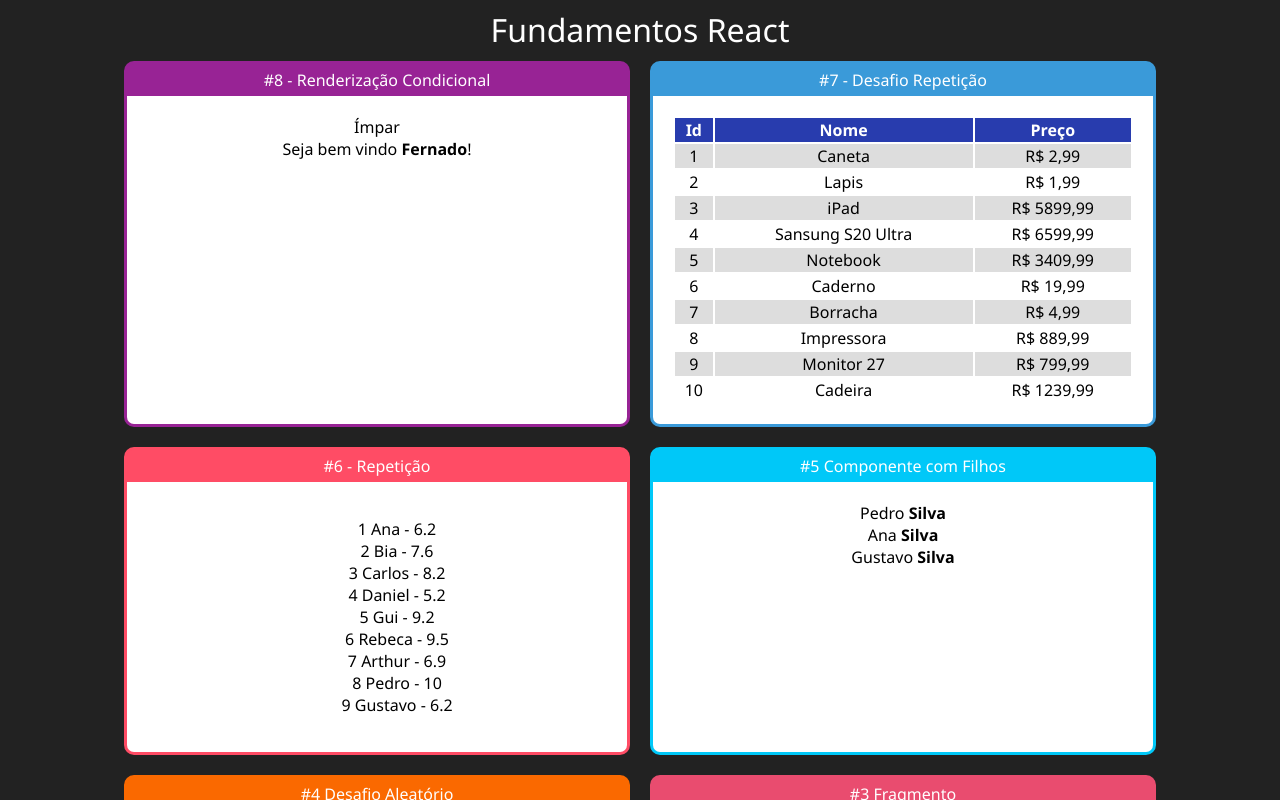
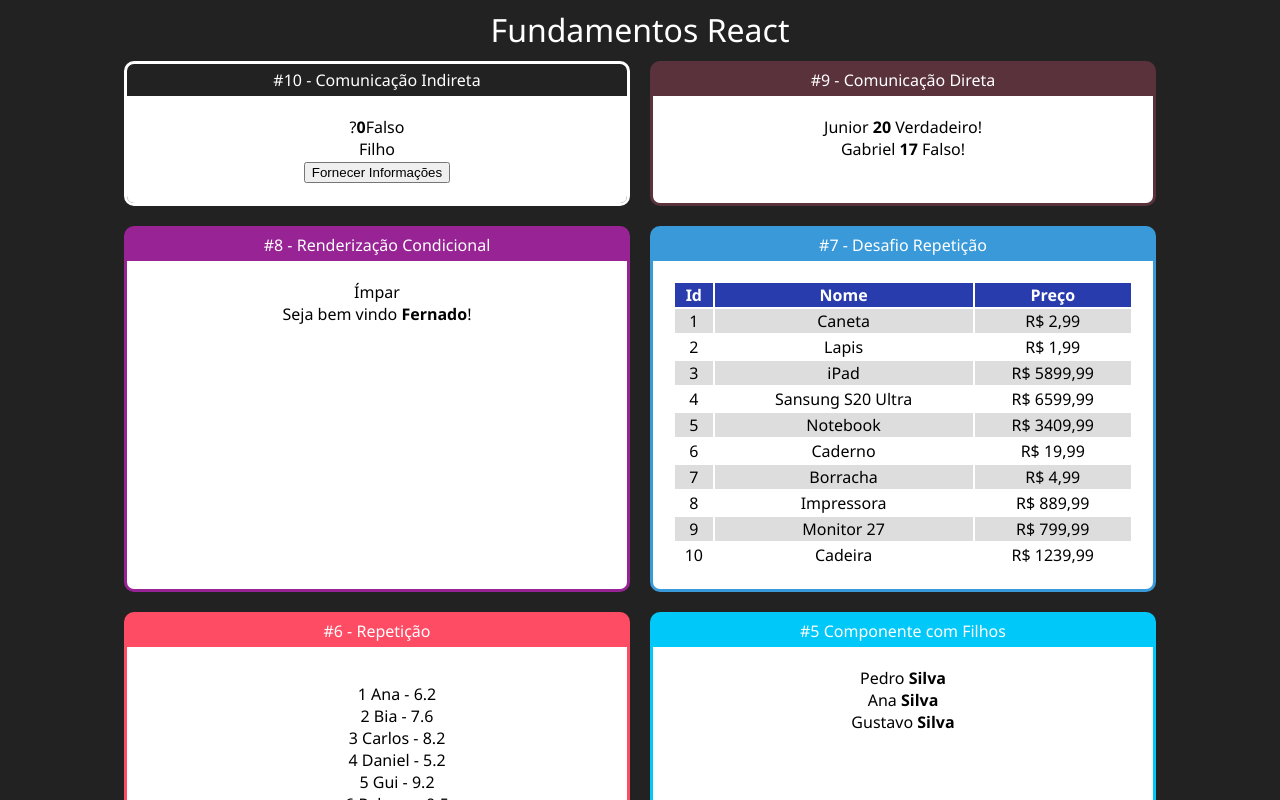
Before and after one commit to pedro-lopes-flooxai/Fundamentos-React, a React (Create React App) app: page / in a window 1280 px wide. Shown: the top 800 px of the page. Built offline with nearby package versions, Linux system fonts and the light colour scheme.

Commit message:
add: Pai and Filho

```diff
--- a/src/App.jsx
+++ b/src/App.jsx
@@ -1,6 +1,9 @@
 import './App.css'
 import React from 'react';
 
+import IndiretaPai from './components/comunicacao/IndiretaPai';
+import IndiretaFilho from './components/comunicacao/IndiretaFilho';
+import DiretaPai from './components/comunicacao/DiretaPai';
 import UsuarioInfo from './components/condicional/UsuarioInfo';
 import ParOuImpar from './components/condicional/ParOuImpar';
 import TabelaProdutos from './components/repeticao/TabelaProdutos';
@@ -20,6 +23,16 @@ export default () =>
         <h1>Fundamentos React</h1>
 
         <div className="Cards">
+        <Card titulo=" #10 - Comunicação Indireta" color="#8bAD039">
+            <IndiretaPai></IndiretaPai>
+
+        </Card>
+
+        <Card titulo=" #9 - Comunicação Direta" color="#59323C">
+            <DiretaPai></DiretaPai>
+
+        </Card>
+
         <Card titulo=" #8 - Renderização Condicional" color="#982395">
             <ParOuImpar numero={21}></ParOuImpar>
             <UsuarioInfo usuario={{nome: 'Fernado'}}/>
--- /dev/null
+++ b/src/components/comunicacao/DiretaFilho.jsx
@@ -0,0 +1,13 @@
+import React from "react";
+
+
+export default props => {
+    return (
+        <div>
+            <span>{props.nome} </span>
+            <span><strong>{props.idade} </strong></span>
+            <span>{props.nerd ? 'Verdadeiro' : 'Falso'}!</span>
+        </div>
+
+    )
+}
--- /dev/null
+++ b/src/components/comunicacao/DiretaPai.jsx
@@ -0,0 +1,12 @@
+import React from "react";
+import DiretaFilho from "./DiretaFilho";
+
+export default props => {
+    return (
+        <div>
+            <DiretaFilho nome="Junior" idade={20} nerd={true}/>
+            <DiretaFilho nome="Gabriel" idade={17} nerd={false}/>
+        </div>
+
+    )
+}
--- /dev/null
+++ b/src/components/comunicacao/IndiretaFilho.jsx
@@ -0,0 +1,12 @@
+import React from 'react'
+export default props => {
+    const cb = props.quandoClicar
+    return (
+        <div>
+            <div>Filho</div>
+            <button onClick={_ => cb('João', 53, true)}>
+                Fornecer Informações
+                </button>
+        </div>
+    )
+}
--- /dev/null
+++ b/src/components/comunicacao/IndiretaPai.jsx
@@ -0,0 +1,27 @@
+import React from 'react'
+import IndiretaFilho from './IndiretaFilho'
+
+export default props => {
+    let nome = '?'
+    let idade = 0
+    let nerd = false
+    //nome idade nerd
+
+    function fornecerInformacoes(nomeParam, idadeParam, nerdParam) {
+        nome = nomeParam
+        idade = idadeParam
+        nerd = nerdParam
+    }
+
+    return (
+        <div>
+        <div>
+        <span>{nome}</span>
+        <span><strong>{idade}</strong></span>
+        <span>{nerd ? 'Verdadeiro' : 'Falso'}</span>
+        </div>
+
+            <IndiretaFilho quandoClicar={fornecerInformacoes}></IndiretaFilho>
+        </div>
+    )
+}
```
